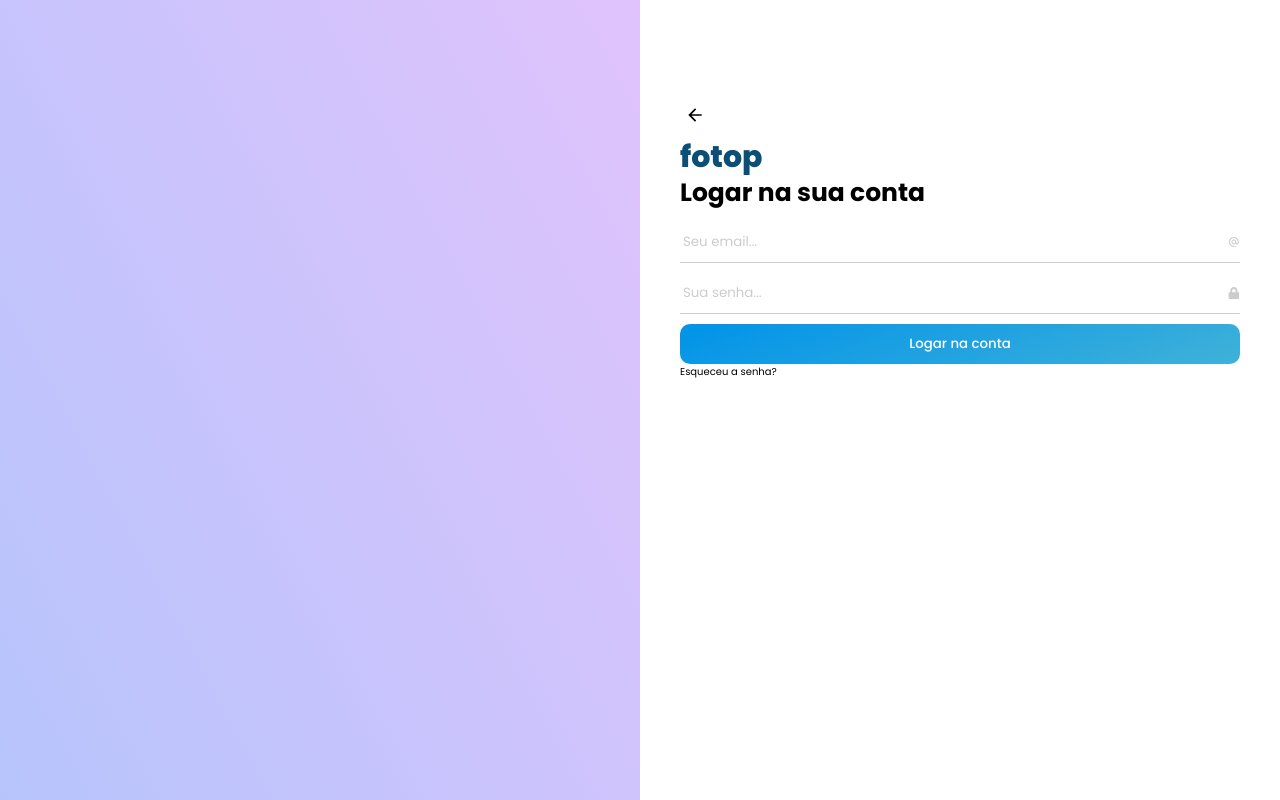
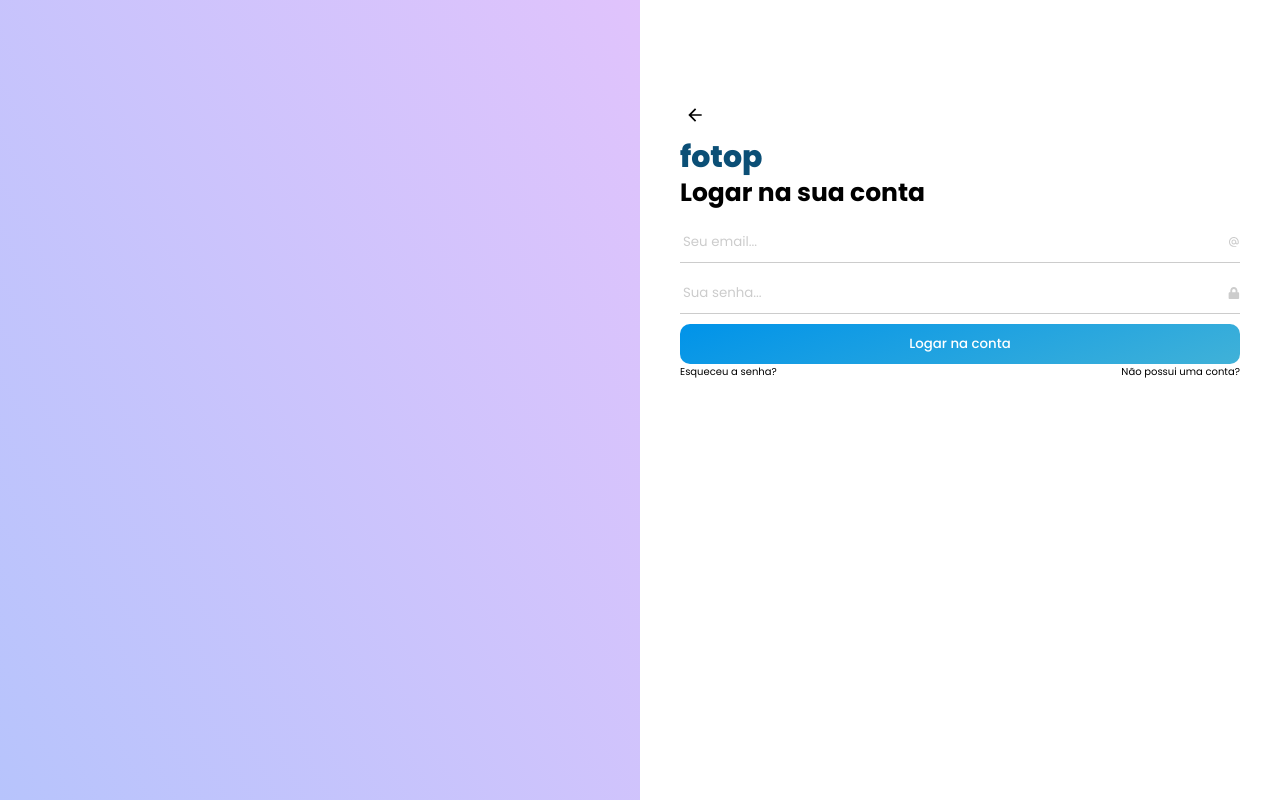
Before and after one commit to henrique1232H/imobiliaria-frontEnd, a React (Vite) app: page /signIn in a window 1280 px wide. Built offline with nearby package versions, Linux system fonts and the light colour scheme; no server answers.

Commit message:
fix bugs in InputForms, add AuthLinks

```diff
--- a/package.json
+++ b/package.json
@@ -31,7 +31,7 @@
     "@types/react-dom": "^18.3.0",
     "@vitejs/plugin-react": "^4.3.1",
     "eslint": "^10.8.0",
-    "eslint-plugin-react": "^7.22.0",
+    "eslint-plugin-react": "^7.37.0",
     "eslint-plugin-react-hooks": "^5.1.0-rc.0",
     "eslint-plugin-react-refresh": "^0.4.9",
     "globals": "^15.9.0",
--- a/src/Pages/SignIn/index.jsx
+++ b/src/Pages/SignIn/index.jsx
@@ -9,6 +9,7 @@ import { MdOutlineAlternateEmail } from "react-icons/md";
 import { FaLock } from "react-icons/fa";
 import AppError from "../../components/AppError";
 import GoBack from "../../components/Back";
+import AuthLink from "../../components/AuthLink";
 
 
 
@@ -63,9 +64,9 @@ export default function SignUp() {
                 <h2>Logar na sua conta</h2>
 
                 <div>
-                    <InputForm placeholder="Seu email..." type="email" onChange={e => setEmail(e.target.value)} icon={MdOutlineAlternateEmail} onClick={e => setInputEmail(!inputEmail)} onBlur={e => setInputEmail(!inputEmail)}  isActive={inputEmail}/>
+                    <InputForm placeholder="Seu email..." type="email" onChange={e => setEmail(e.target.value)} icon={MdOutlineAlternateEmail} onClick={e => setInputEmail(!inputEmail)} onBlur={e => {if(inputEmail === true) {setInputEmail(!inputEmail)}}}  isActive={inputEmail}/>
 
-                    <InputForm placeholder="Sua senha..." onChange={e => setPassword(e.target.value)} icon={FaLock} onClick={e => setInputPassword(!inputPassword)} onBlur={e => setInputPassword(!inputPassword)}  isActive={inputPassword} type="password"/>
+                    <InputForm placeholder="Sua senha..." onChange={e => setPassword(e.target.value)} icon={FaLock} onClick={e => setInputPassword(!inputPassword)} onBlur={e => {if(inputPassword === true)setInputPassword(!inputPassword)}}  isActive={inputPassword} type="password"/>
 
 
                     <div>
@@ -73,8 +74,10 @@ export default function SignUp() {
                     </div>
                 </div>
 
-
-                <p> Esqueceu a senha? </p>
+                <div className="auth-links">
+                    <AuthLink href="/resetPassword">Esqueceu a senha?</AuthLink>
+                    <AuthLink href="/register">Não possui uma conta?</AuthLink>
+                </div>
             </Form>
 
 
--- a/src/Pages/SignIn/style.js
+++ b/src/Pages/SignIn/style.js
@@ -58,6 +58,10 @@ export const Form = styled.form`
         align-items: center;
         margin: 1rem 0;
     }
+        .auth-links {
+        display: flex;
+        justify-content:space-between;
+    }
 
 
     @media (max-width: 1000px) {
--- a/src/Pages/SignUp/index.jsx
+++ b/src/Pages/SignUp/index.jsx
@@ -11,6 +11,7 @@ import { FaLock } from "react-icons/fa";
 import { MdOutlineDriveFileRenameOutline } from "react-icons/md";
 import AppError from "../../components/AppError";
 import GoBack from "../../components/Back";
+import AuthLink from "../../components/AuthLink";
 
 
 
@@ -70,44 +71,49 @@ export default function SignUp() {
         }
     }
 
-    const handleBack = () => {
-        navigate("/")
-    }
-
     return (
         <Container>
 
-
             <Form>
-
 
                 {
                     error && <AppError text={errorName}/>
                 }
 
-
-
-
-                <GoBack onClick={handleBack}/>
+                <GoBack onClick={() => navigate("/")}/>
                 <h1>fotop</h1>
                 <h2>Criar sua conta</h2>
 
                 <div>
-                    <InputForm placeholder="Seu nome..." type="text" onChange={e => setName(e.target.value)} icon={MdOutlineDriveFileRenameOutline} onClick={e => setInputName(!inputName)} onBlur={e => setInputName(!inputName)}  isActive={inputName}/>
+                    <InputForm placeholder="Seu nome..." type="text" onChange={e => setName(e.target.value)} icon={MdOutlineDriveFileRenameOutline} onClick={e => setInputName(!inputName)} onBlur={(e) => {
+                        if (inputName === true) {
+                            setInputName(!inputName)
+                        }}}  isActive={inputName}/>
 
-                    <InputForm placeholder="Seu email..." type="email" onChange={e => setEmail(e.target.value)} icon={MdOutlineAlternateEmail} onClick={e => setInputEmail(!inputEmail)} onBlur={e => setInputEmail(!inputEmail)}  isActive={inputEmail}/>
+                    <InputForm placeholder="Seu email..." type="email" onChange={e => setEmail(e.target.value)} icon={MdOutlineAlternateEmail} onClick={e => setInputEmail(!inputEmail)} onBlur={e => {if (inputEmail === true) {
+                        setInputEmail(!inputEmail)
+                        }
+                        }}  isActive={inputEmail}/>
 
-                    <InputForm placeholder="Sua senha..." type="password" onChange={e => setPassword(e.target.value)} icon={FaLock} onClick={e => setInputPassword(!inputPassword)} onBlur={e => setInputPassword(!inputPassword)}  isActive={inputPassword}/>
+                    <InputForm placeholder="Sua senha..." type="password" onChange={e => setPassword(e.target.value)} icon={FaLock} onClick={e => setInputPassword(!inputPassword)} onBlur={e => {if(inputPassword === true) {
+                        setInputPassword(!inputPassword)
+                    }}}  isActive={inputPassword}/>
 
                     <div className="checkbox">
                         <CheckBox isActive={role} onClick={e => setRole(!role)} />
                         <label htmlFor="">{role ? "Sou uma imobiliária" : "Sou um fotografo"}</label>
                     </div>
 
+                    <div className="auth-links">
+                        <AuthLink href="/signIn">Já possui uma conta?</AuthLink>
+                        <AuthLink href="/resetPassword">Esqueceu a senha?</AuthLink>
+                    </div>
+
                     <div>
                         <Button onClick={ e => handleCreateUser(e)} text="Criar conta"/>
                     </div>
                 </div>
+
             </Form>
 
             <div />
--- a/src/Pages/SignUp/style.js
+++ b/src/Pages/SignUp/style.js
@@ -42,6 +42,14 @@ export const Container = styled.div`
         }
     }
 
+    @media (max-height: 500px) {
+
+        > div {
+            display: none;
+            background: none;
+        }
+    }
+
 
 `
 
@@ -64,12 +72,22 @@ export const Form = styled.form`
         margin: 1rem 0;
     }
 
+    .auth-links {
+        display: flex;
+        justify-content:space-between;
+    }
+
 
     @media (max-width: 1000px) {
         width: 100%;
         height: 100vh;
         justify-content: center;
+    }
 
+    @media (max-height: 500px) {
+        width: 100%;
+        height: 100vh;
+        justify-content: center;
     }
 
 `
--- /dev/null
+++ b/src/components/AuthLink/index.jsx
@@ -0,0 +1,13 @@
+import { useNavigate } from "react-router-dom";
+
+
+
+export default function AuthLink({ href, children }) {
+    const navigate = useNavigate();
+
+  return (
+    <a  onClick={e => navigate(href)} className="auth-link">
+      {children}
+    </a>
+  );
+}
```
Also changed, not shown: src/components/AuthLink/style.js (added).
